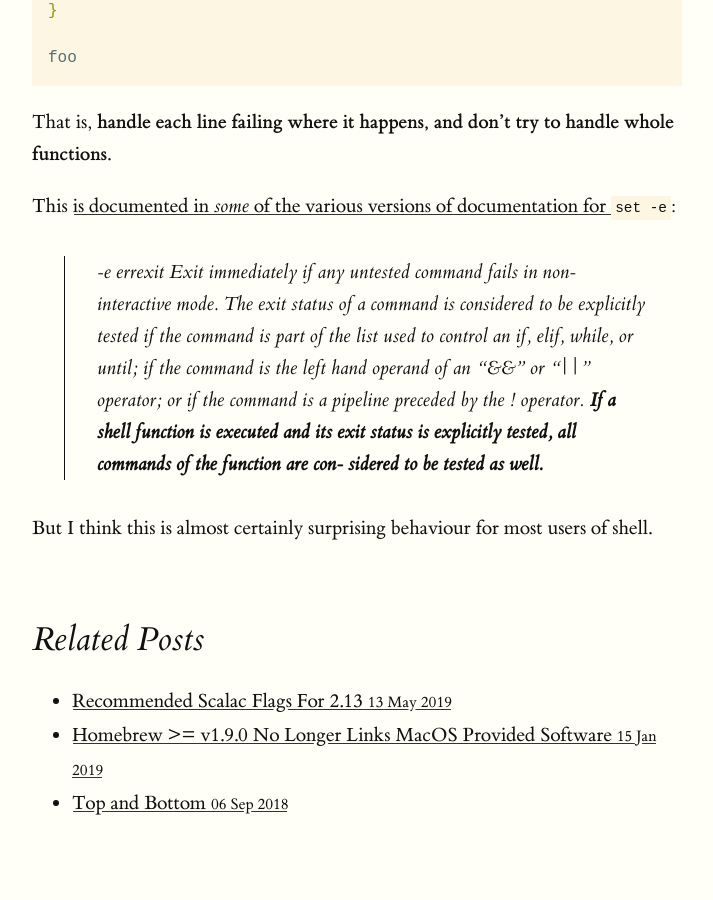
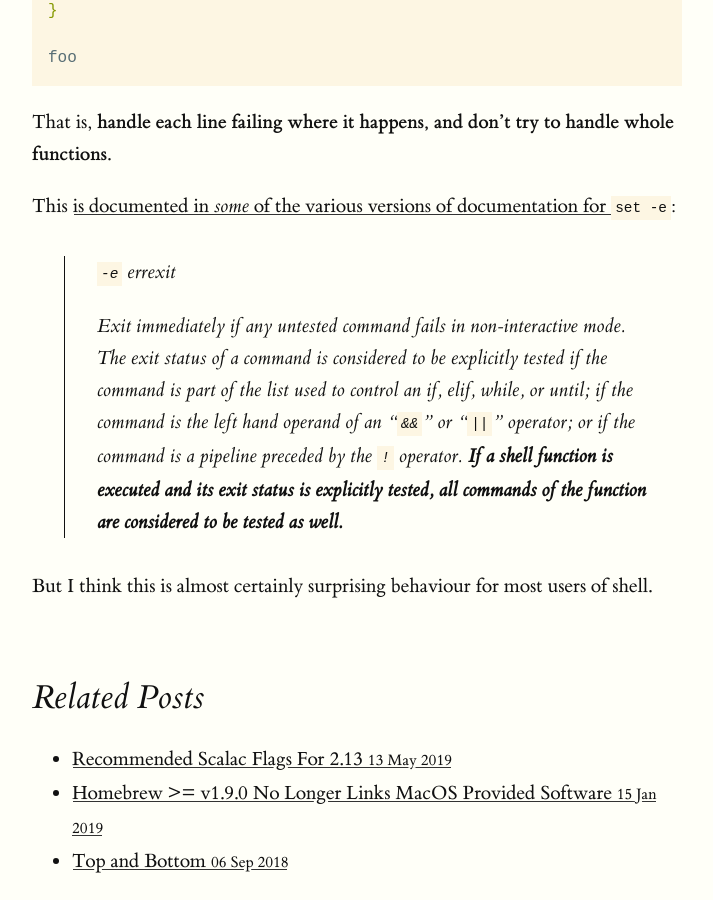
Before and after one commit to nathankleyn/nathankleyn.github.io, a Jekyll site: the page built from _posts/2021-03-08-the-surprising-behaviour-of-set-e-in-shell-functions.md, in a window 1280 px wide and 900 px high, scrolled down 1702 px. Shown: the whole window, without its empty margins (128-841 px from the left). Built offline with Jekyll 4.4.1, drawn with Linux system fonts in a browser that asks for light colours.

Commit message:
Fix formatting of blockquote in shell article.

```diff
--- a/_posts/2021-03-08-the-surprising-behaviour-of-set-e-in-shell-functions.md
+++ b/_posts/2021-03-08-the-surprising-behaviour-of-set-e-in-shell-functions.md
@@ -50,14 +50,8 @@ That is, **handle each line failing where it happens, and don’t try to handle
 
 This [is documented in _some_ of the various versions of documentation for `set -e`](https://www.enseignement.polytechnique.fr/informatique/INF422/sh.html):
 
->  -e errexit
->          Exit immediately if any untested command fails in non-interactive
->          mode.  The exit status of a command is considered to be explicitly
->          tested if the command is part of the list used to control an if,
->          elif, while, or until; if the command is the left hand operand of
->          an “&&” or “||” operator; or if the command is a pipeline preceded
->          by the ! operator.  **If a shell function is executed and its exit
->          status is explicitly tested, all commands of the function are con‐
->          sidered to be tested as well.**
+> `-e` errexit
+>
+> Exit immediately if any untested command fails in non-interactive mode. The exit status of a command is considered to be explicitly tested if the command is part of the list used to control an if, elif, while, or until; if the command is the left hand operand of an "`&&`" or "`||`" operator; or if the command is a pipeline preceded by the `!` operator. **If a shell function is executed and its exit status is explicitly tested, all commands of the function are considered to be tested as well.**
 
 But I think this is almost certainly surprising behaviour for most users of shell.
```
